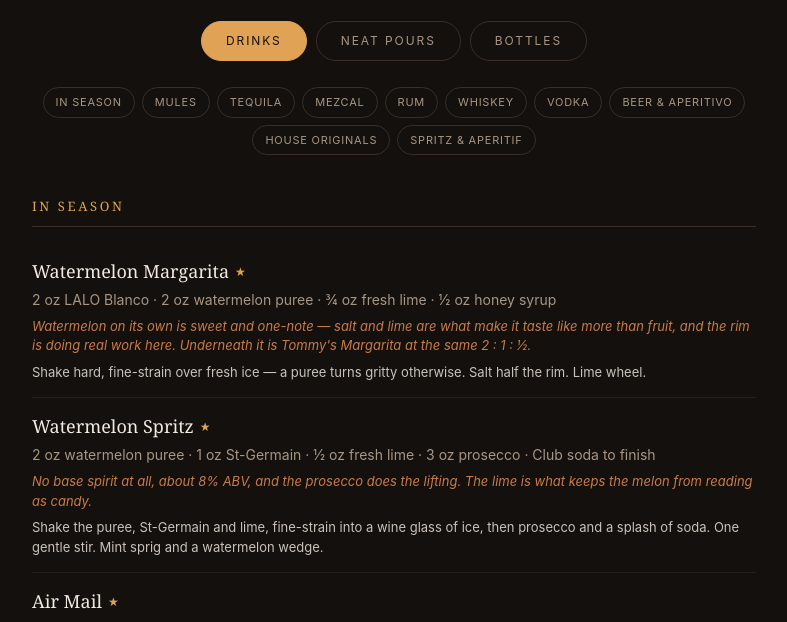
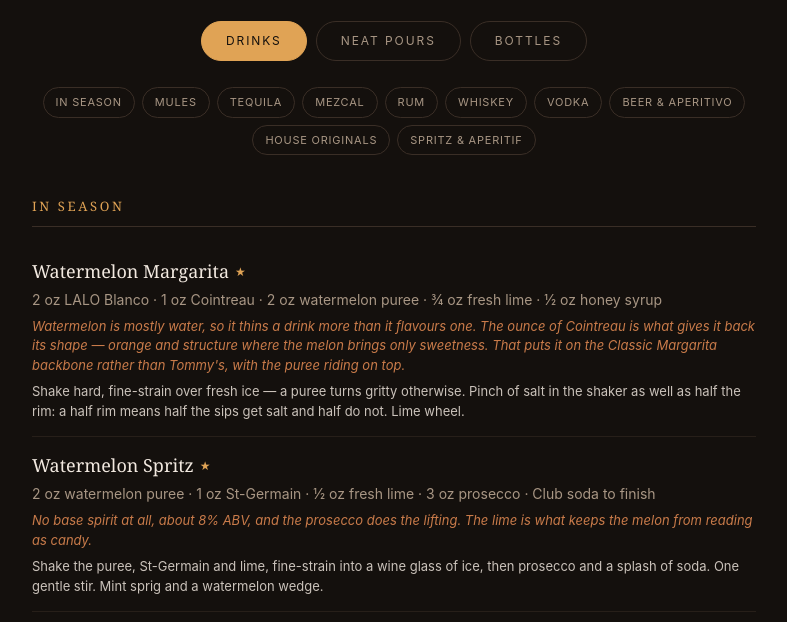
Before and after one commit to rich965/zellmerhomes-drinks, a plain HTML site: page index.html in a window 1280 px wide. Shown: the part 164-786 px from the top of the page, without its empty margins (246-1033 px from the left). Drawn offline with Linux system fonts and the light colour scheme.

Commit message:
Watermelon Margarita: add an ounce of Cointreau
First build came back flat. Watermelon is roughly 90% water, so the puree thins
the drink more than it flavours it, and lime plus honey could not give it back
any shape. An ounce of Cointreau adds sweetness, orange aroma and body at once.

That moves it off the Tommy's backbone the note claimed and onto the Classic
Margarita one, so the note says that now instead. Build also calls for the pinch
of salt in the shaker as well as the half rim -- a half rim means half the sips
get salt and half do not, which is not what you want in a drink anyone has
described as flat.

Not scoring the first version: it was a recalled approximation of a recipe that
no longer exists, and scores publish by name on the public menu.

Co-Authored-By: Claude Opus 5 <noreply@anthropic.com>

```diff
--- a/index.html
+++ b/index.html
@@ -84,7 +84,7 @@ h2{font-family:Georgia,serif;font-size:13px;font-weight:400;letter-spacing:.2em;
 <div id="p-drinks" role="tabpanel" aria-labelledby="t-p-drinks">
 <nav><a href="#in-season">In Season</a><a href="#mules">Mules</a><a href="#tequila">Tequila</a><a href="#mezcal">Mezcal</a><a href="#rum">Rum</a><a href="#whiskey">Whiskey</a><a href="#vodka">Vodka</a><a href="#beer-aperitivo">Beer &amp; Aperitivo</a><a href="#house-originals">House Originals</a><a href="#spritz-aperitif">Spritz &amp; Aperitif</a></nav>
 <h2 id="in-season">In Season</h2>
-<div class="d"><h3>Watermelon Margarita<span class="star">&#9733;</span></h3><p class="ing">2 oz LALO Blanco &middot; 2 oz watermelon puree &middot; &frac34; oz fresh lime &middot; &frac12; oz honey syrup</p><p class="note">Watermelon on its own is sweet and one-note &mdash; salt and lime are what make it taste like more than fruit, and the rim is doing real work here. Underneath it is Tommy's Margarita at the same 2 : 1 : &frac12;.</p><p class="build">Shake hard, fine-strain over fresh ice &mdash; a puree turns gritty otherwise. Salt half the rim. Lime wheel.</p></div>
+<div class="d"><h3>Watermelon Margarita<span class="star">&#9733;</span></h3><p class="ing">2 oz LALO Blanco &middot; 1 oz Cointreau &middot; 2 oz watermelon puree &middot; &frac34; oz fresh lime &middot; &frac12; oz honey syrup</p><p class="note">Watermelon is mostly water, so it thins a drink more than it flavours one. The ounce of Cointreau is what gives it back its shape &mdash; orange and structure where the melon brings only sweetness. That puts it on the Classic Margarita backbone rather than Tommy's, with the puree riding on top.</p><p class="build">Shake hard, fine-strain over fresh ice &mdash; a puree turns gritty otherwise. Pinch of salt in the shaker as well as half the rim: a half rim means half the sips get salt and half do not. Lime wheel.</p></div>
 <div class="d"><h3>Watermelon Spritz<span class="star">&#9733;</span></h3><p class="ing">2 oz watermelon puree &middot; 1 oz St-Germain &middot; &frac12; oz fresh lime &middot; 3 oz prosecco &middot; Club soda to finish</p><p class="note">No base spirit at all, about 8% ABV, and the prosecco does the lifting. The lime is what keeps the melon from reading as candy.</p><p class="build">Shake the puree, St-Germain and lime, fine-strain into a wine glass of ice, then prosecco and a splash of soda. One gentle stir. Mint sprig and a watermelon wedge.</p></div>
 <div class="d"><h3>Air Mail<span class="star">&#9733;</span></h3><p class="ing">1&frac12; oz Flor de Caña 12 &middot; &frac12; oz fresh lime &middot; &frac34; oz honey syrup &middot; 1&frac12; oz prosecco</p><p class="note">A rum-based French 75, and the honey is the whole point &mdash; there is nothing else sweet in the glass, so the syrup has nowhere to hide. Older than it looks: it turns up in a Bacardi pamphlet in the 1930s.</p><p class="build">Shake the first three hard, strain into a highball of ice, top with prosecco. One brief stir. Lime twist, or a mint tip.</p><p class="rate">Paul <b>7</b> &middot; Jen <b>6.5</b> <span class="when">Aug 23</span></p></div>
 <div class="d"><h3>Air Mail No. 2<span class="star">&#9733;</span></h3><p class="ing">1&frac12; oz Flor de Caña 12 &middot; &frac12; oz Cointreau &middot; &frac12; oz fresh lime &middot; &frac14; oz honey syrup &middot; 1&frac12; oz prosecco</p><p class="note">Orange liqueur carries half the sweetening here, so the honey drops to a quarter ounce &mdash; rounder, a little stronger, and the orange picks up the same note the rum already takes as a garnish. Meant to be poured beside the original, not instead of it.</p><p class="build">Shake the first four, strain into a highball of ice, top with prosecco. One brief stir. Orange twist, not lime.</p></div>
```
